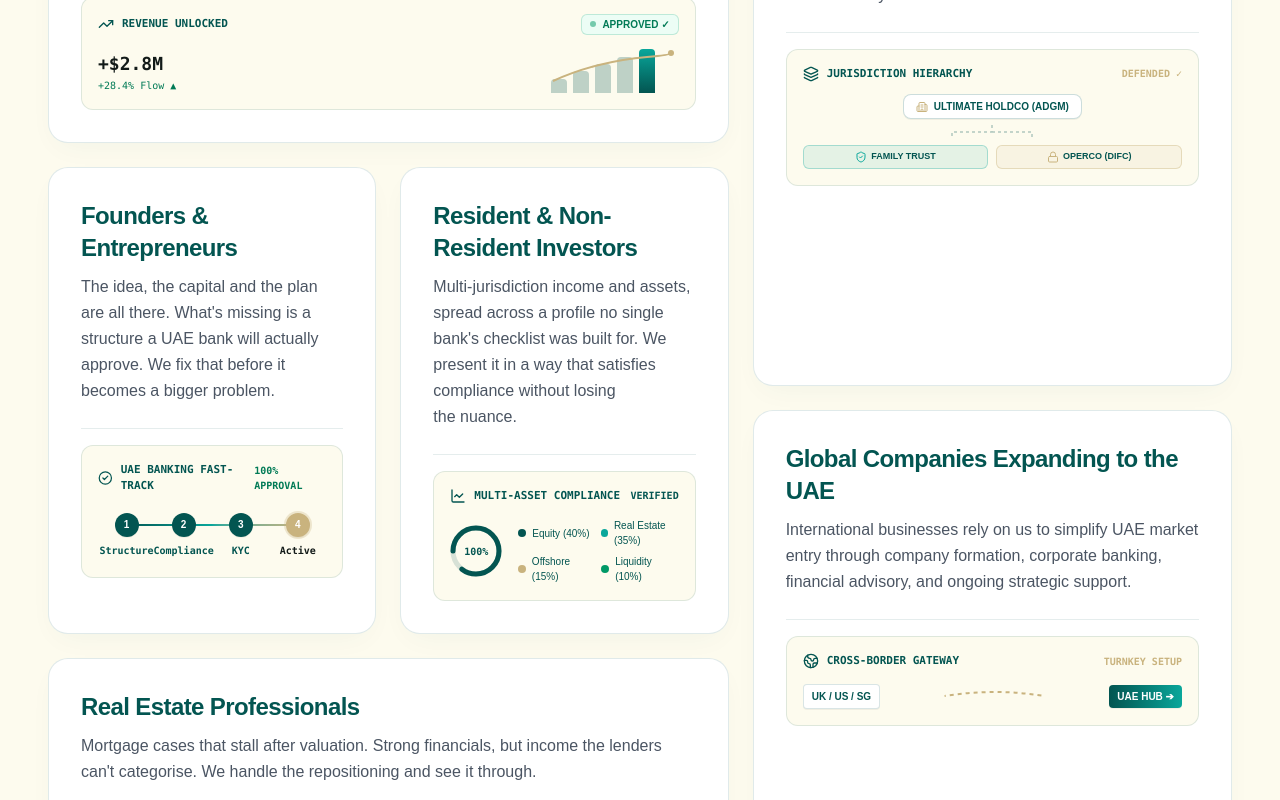
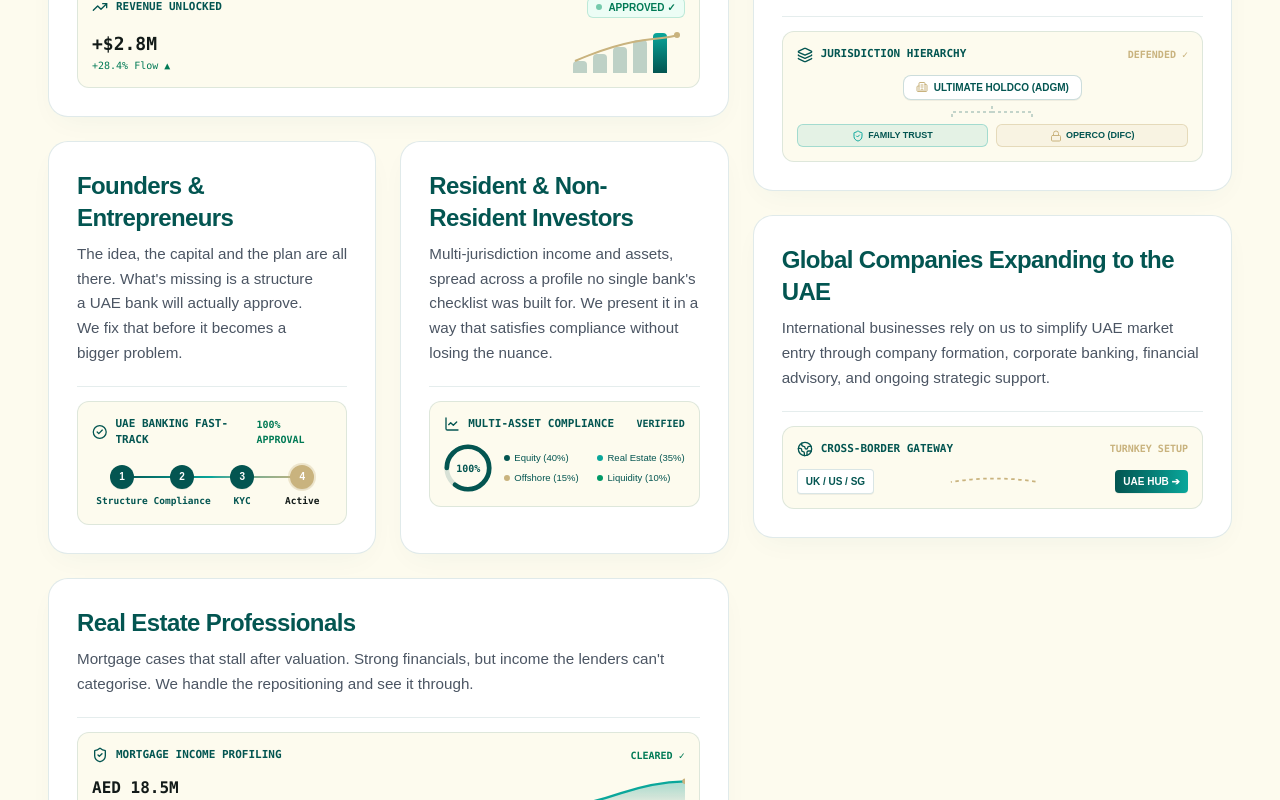
Before and after one commit to PrinceKhimani78/ultronnew, a Next.js app: page / in a window 1280 px wide. Shown: the part 1160-1960 px from the top of the page. Built offline with nearby package versions, Linux system fonts and the light colour scheme; no server answers; a web font is replaced by a local one.

Commit message:
style: refine Who We Help Bento card padding and grid alignment for compact Apple Bento height wrapping

```diff
--- a/src/components/home/who-we-help/WhoWeHelp.tsx
+++ b/src/components/home/who-we-help/WhoWeHelp.tsx
@@ -6,9 +6,9 @@ import { WHO_WE_HELP_CARDS, WHO_WE_HELP_HEADER } from '@/content/who-we-help';
 import { WhoWeHelpCard } from './WhoWeHelpCard';
 
 /**
- * "Who We Help" section matching the Figma comp:
+ * "Who We Help" section matching the Apple Bento Grid design language:
  * - Background: Clean off-white #FDFBEE
- * - Cards: Clean 2-column asymmetric layout with inline financial bar charts & graphics inside cards
+ * - Cards: Compact 2-column asymmetric layout where every card hugs its content naturally
  */
 
 export function WhoWeHelpSection() {
@@ -42,8 +42,8 @@ export function WhoWeHelpSection() {
           </div>
         </div>
 
-        {/* Asymmetric Content Grid matching Figma comp */}
-        <div className="grid items-stretch gap-6 lg:grid-cols-12">
+        {/* Asymmetric Content Grid - Compact Apple Bento Layout */}
+        <div className="grid items-start gap-6 lg:grid-cols-12">
           {/* Left Column (7 cols / ~60% width) */}
           <div className="flex flex-col gap-6 lg:col-span-7">
             {/* Row 1: Card 1 (Wide) */}
@@ -52,7 +52,6 @@ export function WhoWeHelpSection() {
                 cardMap['uae-smes-operating-businesses'] || WHO_WE_HELP_CARDS[0]
               }
               index={0}
-              className="flex-1"
             />
 
             {/* Row 2: Card 3 & Card 4 (2 Equal Columns) */}
@@ -60,14 +59,12 @@ export function WhoWeHelpSection() {
               <WhoWeHelpCard
                 item={cardMap['foreign-investors'] || WHO_WE_HELP_CARDS[2]}
                 index={2}
-                className="h-full"
               />
               <WhoWeHelpCard
                 item={
                   cardMap['smes-growing-businesses'] || WHO_WE_HELP_CARDS[3]
                 }
                 index={3}
-                className="h-full"
               />
             </div>
 
@@ -75,24 +72,21 @@ export function WhoWeHelpSection() {
             <WhoWeHelpCard
               item={cardMap['startups-founders'] || WHO_WE_HELP_CARDS[4]}
               index={4}
-              className="flex-1"
             />
           </div>
 
           {/* Right Column (5 cols / ~40% width) */}
           <div className="flex flex-col gap-6 lg:col-span-5">
-            {/* Card 2 (Tall Card) */}
+            {/* Card 2 (Family Offices) */}
             <WhoWeHelpCard
               item={cardMap['high-net-worth'] || WHO_WE_HELP_CARDS[1]}
               index={1}
-              className="flex-1"
             />
 
-            {/* Card 6 */}
+            {/* Card 6 (Global Companies) */}
             <WhoWeHelpCard
               item={cardMap['global-companies'] || WHO_WE_HELP_CARDS[5]}
               index={5}
-              className="flex-1"
             />
           </div>
         </div>
--- a/src/components/home/who-we-help/WhoWeHelpCard.tsx
+++ b/src/components/home/who-we-help/WhoWeHelpCard.tsx
@@ -33,7 +33,7 @@ export function WhoWeHelpCard({ item, index, className }: WhoWeHelpCardProps) {
         ease: [0.22, 1, 0.36, 1],
       }}
       className={cn(
-        'group flex flex-col justify-start rounded-[20px] bg-white p-6 sm:p-7 lg:p-8',
+        'group flex h-auto flex-col justify-start rounded-[20px] bg-white p-5 sm:p-6 lg:p-7',
         'border border-[#035551]/12',
         'shadow-[0_10px_30px_-10px_rgba(3,85,81,0.06)]',
         'ease-house transition-all duration-300',
@@ -41,18 +41,18 @@ export function WhoWeHelpCard({ item, index, className }: WhoWeHelpCardProps) {
         className,
       )}
     >
-      {/* Title & Description Container - Strictly h-auto without flex-1 stretching */}
+      {/* Title & Description Container */}
       <div className="flex h-auto flex-col">
-        <h3 className="font-display mb-2.5 text-lg font-bold tracking-tight text-[#035551] sm:text-xl lg:text-2xl">
+        <h3 className="font-display mb-2 text-lg font-bold tracking-tight text-[#035551] sm:text-xl lg:text-2xl">
           {item.title}
         </h3>
-        <p className="text-ink-muted text-xs leading-relaxed sm:text-sm lg:text-base">
+        <p className="text-ink-muted text-xs leading-relaxed sm:text-sm lg:text-[0.95rem]">
           {item.description}
         </p>
       </div>
 
-      {/* Divider (24px below paragraph) + Visualization (starts immediately after divider) */}
-      <div className="mt-6 border-t border-[#035551]/10 pt-4">
+      {/* Divider + Visualization Container (Compact 20px Top Spacing) */}
+      <div className="mt-5 border-t border-[#035551]/10 pt-3.5">
         <CardFinancialGraphic id={item.id} />
       </div>
     </motion.div>
@@ -87,7 +87,7 @@ function SmeBarChartVisualization() {
   const bars = [30, 48, 65, 82, 100];
 
   return (
-    <div className="flex flex-col gap-3 rounded-xl border border-[#035551]/12 bg-[#FDFBEE] p-3.5 backdrop-blur-xs transition-colors group-hover:border-[#C9B37E]/40 sm:p-4">
+    <div className="flex flex-col gap-2.5 rounded-xl border border-[#035551]/12 bg-[#FDFBEE] p-3 backdrop-blur-xs transition-colors group-hover:border-[#C9B37E]/40 sm:p-3.5">
       <div className="flex items-center justify-between gap-2">
         <div className="flex items-center gap-2">
           <TrendingUp className="h-4 w-4 text-[#035551]" />
@@ -112,11 +112,11 @@ function SmeBarChartVisualization() {
         </div>
 
         {/* 5-Bar Chart with SVG Sparkline Curve */}
-        <div className="relative flex h-11 w-32 items-end gap-1.5">
+        <div className="relative flex h-10 w-28 items-end gap-1.5">
           {bars.map((height, i) => (
             <div
               key={i}
-              className="relative flex h-full w-4 flex-col justify-end"
+              className="relative flex h-full w-3.5 flex-col justify-end"
             >
               <motion.div
                 initial={{ height: 0 }}
@@ -140,7 +140,7 @@ function SmeBarChartVisualization() {
           {/* SVG Sparkline Curve Overlay */}
           <svg className="pointer-events-none absolute inset-0 h-full w-full overflow-visible">
             <motion.path
-              d="M 2 32 Q 24 22, 48 16 T 96 8 T 120 4"
+              d="M 2 28 Q 20 20, 40 14 T 80 6 T 104 2"
               fill="none"
               stroke="#C9B37E"
               strokeWidth="2"
@@ -150,13 +150,13 @@ function SmeBarChartVisualization() {
               transition={{ duration: 1, ease: 'easeOut' }}
             />
             <circle
-              cx="120"
-              cy="4"
+              cx="104"
+              cy="2"
               r="3"
               fill="#C9B37E"
               className="animate-ping"
             />
-            <circle cx="120" cy="4" r="3" fill="#C9B37E" />
+            <circle cx="104" cy="2" r="3" fill="#C9B37E" />
           </svg>
         </div>
       </div>
@@ -166,11 +166,11 @@ function SmeBarChartVisualization() {
 
 /**
  * CARD 2: Family Offices & Multi-Entity Groups
- * Compact Hierarchy Diagram sitting 24px below paragraph divider
+ * Compact Hierarchy Diagram sitting naturally 20px below description
  */
 function FamilyOfficeHierarchyVisualization() {
   return (
-    <div className="flex flex-col gap-2.5 rounded-xl border border-[#035551]/12 bg-[#FDFBEE] p-3.5 transition-colors group-hover:border-[#C9B37E]/40 sm:p-4">
+    <div className="flex flex-col gap-2.5 rounded-xl border border-[#035551]/12 bg-[#FDFBEE] p-3 transition-colors group-hover:border-[#C9B37E]/40 sm:p-3.5">
       <div className="flex items-center justify-between">
         <div className="flex items-center gap-2">
           <Layers className="h-4 w-4 text-[#035551]" />
@@ -183,7 +183,7 @@ function FamilyOfficeHierarchyVisualization() {
         </span>
       </div>
 
-      {/* Visual Hierarchy Diagram - Natural Placement */}
+      {/* Visual Hierarchy Diagram */}
       <div className="relative flex flex-col items-center gap-1.5 pt-0.5">
         {/* Tier 1: HoldCo */}
         <motion.div
@@ -199,12 +199,12 @@ function FamilyOfficeHierarchyVisualization() {
 
         {/* Connecting SVG Dotted Lines */}
         <svg
-          className="h-3.5 w-32 stroke-[#035551]/30"
+          className="h-3 w-32 stroke-[#035551]/30"
           fill="none"
-          viewBox="0 0 120 14"
+          viewBox="0 0 120 12"
         >
           <path
-            d="M 60 0 V 7 H 20 V 14 M 60 7 H 100 V 14"
+            d="M 60 0 V 6 H 20 V 12 M 60 6 H 100 V 12"
             strokeDasharray="3 3"
             strokeWidth="1.5"
           />
@@ -213,7 +213,7 @@ function FamilyOfficeHierarchyVisualization() {
         {/* Tier 2: Dual Subsidiaries */}
         <div className="flex w-full items-center justify-between gap-2">
           <motion.div
-            initial={{ opacity: 0, y: 6 }}
+            initial={{ opacity: 0, y: 4 }}
             whileInView={{ opacity: 1, y: 0 }}
             viewport={{ amount: 0.5 }}
             transition={{ duration: 0.4, delay: 0.1 }}
@@ -224,7 +224,7 @@ function FamilyOfficeHierarchyVisualization() {
           </motion.div>
 
           <motion.div
-            initial={{ opacity: 0, y: 6 }}
+            initial={{ opacity: 0, y: 4 }}
             whileInView={{ opacity: 1, y: 0 }}
             viewport={{ amount: 0.5 }}
             transition={{ duration: 0.4, delay: 0.2 }}
@@ -252,7 +252,7 @@ function FoundersTimelineVisualization() {
   ] as const;
 
   return (
-    <div className="flex flex-col gap-3.5 rounded-xl border border-[#035551]/12 bg-[#FDFBEE] p-3.5 transition-colors group-hover:border-[#C9B37E]/40 sm:p-4">
+    <div className="flex flex-col gap-3 rounded-xl border border-[#035551]/12 bg-[#FDFBEE] p-3 transition-colors group-hover:border-[#C9B37E]/40 sm:p-3.5">
       <div className="flex items-center justify-between">
         <div className="flex items-center gap-2">
           <CheckCircle2 className="h-4 w-4 text-[#035551]" />
@@ -311,7 +311,7 @@ function FoundersTimelineVisualization() {
                   viewport={{ amount: 0.5 }}
                   transition={{ duration: 0.3, delay: idx * 0.15 + 0.1 }}
                   className={cn(
-                    'mt-2 text-center font-mono text-[10px] leading-tight font-semibold whitespace-nowrap',
+                    'mt-1.5 text-center font-mono text-[9.5px] leading-tight font-semibold whitespace-nowrap',
                     isCurrent ? 'font-bold text-[#121a18]' : 'text-[#035551]',
                   )}
                 >
@@ -332,7 +332,7 @@ function FoundersTimelineVisualization() {
  */
 function InvestorRadarVisualization() {
   return (
-    <div className="flex flex-col gap-3 rounded-xl border border-[#035551]/12 bg-[#FDFBEE] p-3.5 transition-colors group-hover:border-[#C9B37E]/40 sm:p-4">
+    <div className="flex flex-col gap-2.5 rounded-xl border border-[#035551]/12 bg-[#FDFBEE] p-3 transition-colors group-hover:border-[#C9B37E]/40 sm:p-3.5">
       <div className="flex items-center justify-between">
         <div className="flex items-center gap-2">
           <LineChart className="h-4 w-4 text-[#035551]" />
@@ -345,9 +345,9 @@ function InvestorRadarVisualization() {
         </span>
       </div>
 
-      <div className="flex items-center justify-between gap-4 pt-0.5">
+      <div className="flex items-center justify-between gap-3 pt-0.5">
         {/* SVG Circular Donut Chart */}
-        <div className="relative flex h-13 w-13 shrink-0 items-center justify-center">
+        <div className="relative flex h-12 w-12 shrink-0 items-center justify-center">
           <svg
             className="h-full w-full -rotate-90 transform"
             viewBox="0 0 36 36"
@@ -379,21 +379,21 @@ function InvestorRadarVisualization() {
         </div>
 
         {/* Asset Distribution Key */}
-        <div className="grid flex-1 grid-cols-2 gap-1.5">
-          <div className="flex items-center gap-1.5 font-mono text-[10px] font-medium text-[#035551]">
-            <span className="h-2 w-2 rounded-full bg-[#035551]" />
+        <div className="grid flex-1 grid-cols-2 gap-1 sm:gap-1.5">
+          <div className="flex items-center gap-1 font-mono text-[9.5px] font-medium text-[#035551]">
+            <span className="h-1.5 w-1.5 rounded-full bg-[#035551]" />
             <span>Equity (40%)</span>
           </div>
-          <div className="flex items-center gap-1.5 font-mono text-[10px] font-medium text-[#035551]">
-            <span className="h-2 w-2 rounded-full bg-[#0aa79b]" />
+          <div className="flex items-center gap-1 font-mono text-[9.5px] font-medium text-[#035551]">
+            <span className="h-1.5 w-1.5 rounded-full bg-[#0aa79b]" />
             <span>Real Estate (35%)</span>
           </div>
-          <div className="flex items-center gap-1.5 font-mono text-[10px] font-medium text-[#035551]">
-            <span className="h-2 w-2 rounded-full bg-[#C9B37E]" />
+          <div className="flex items-center gap-1 font-mono text-[9.5px] font-medium text-[#035551]">
+            <span className="h-1.5 w-1.5 rounded-full bg-[#C9B37E]" />
             <span>Offshore (15%)</span>
           </div>
-          <div className="flex items-center gap-1.5 font-mono text-[10px] font-medium text-[#035551]">
-            <span className="h-2 w-2 rounded-full bg-emerald-600" />
+          <div className="flex items-center gap-1 font-mono text-[9.5px] font-medium text-[#035551]">
+            <span className="h-1.5 w-1.5 rounded-full bg-emerald-600" />
             <span>Liquidity (10%)</span>
           </div>
         </div>
@@ -408,7 +408,7 @@ function InvestorRadarVisualization() {
  */
 function RealEstateValuationVisualization() {
   return (
-    <div className="flex flex-col gap-3 rounded-xl border border-[#035551]/12 bg-[#FDFBEE] p-3.5 transition-colors group-hover:border-[#C9B37E]/40 sm:p-4">
+    <div className="flex flex-col gap-2.5 rounded-xl border border-[#035551]/12 bg-[#FDFBEE] p-3 transition-colors group-hover:border-[#C9B37E]/40 sm:p-3.5">
       <div className="flex items-center justify-between">
         <div className="flex items-center gap-2">
           <ShieldCheck className="h-4 w-4 text-[#035551]" />
@@ -432,7 +432,7 @@ function RealEstateValuationVisualization() {
         </div>
 
         {/* Curved Area SVG Chart */}
-        <div className="relative h-11 w-36">
+        <div className="relative h-10 w-32">
           <svg className="h-full w-full" viewBox="0 0 140 40" fill="none">
             <defs>
               <linearGradient id="areaGradient" x1="0" y1="0" x2="0" y2="1">
@@ -472,7 +472,7 @@ function RealEstateValuationVisualization() {
  */
 function GlobalNetworkVisualization() {
   return (
-    <div className="flex flex-col gap-3 rounded-xl border border-[#035551]/12 bg-[#FDFBEE] p-3.5 transition-colors group-hover:border-[#C9B37E]/40 sm:p-4">
+    <div className="flex flex-col gap-2.5 rounded-xl border border-[#035551]/12 bg-[#FDFBEE] p-3 transition-colors group-hover:border-[#C9B37E]/40 sm:p-3.5">
       <div className="flex items-center justify-between">
         <div className="flex items-center gap-2">
           <Globe2 className="h-4 w-4 text-[#035551]" />
@@ -493,8 +493,8 @@ function GlobalNetworkVisualization() {
         </div>
 
         {/* Animated Connecting Flow */}
-        <div className="relative flex flex-1 items-center justify-center px-2">
-          <svg className="h-4 w-full" viewBox="0 0 100 16">
+        <div className="relative flex flex-1 items-center justify-center px-1.5">
+          <svg className="h-3.5 w-full" viewBox="0 0 100 16">
             <motion.path
               d="M 0 8 Q 50 0, 100 8"
               fill="none"
```
